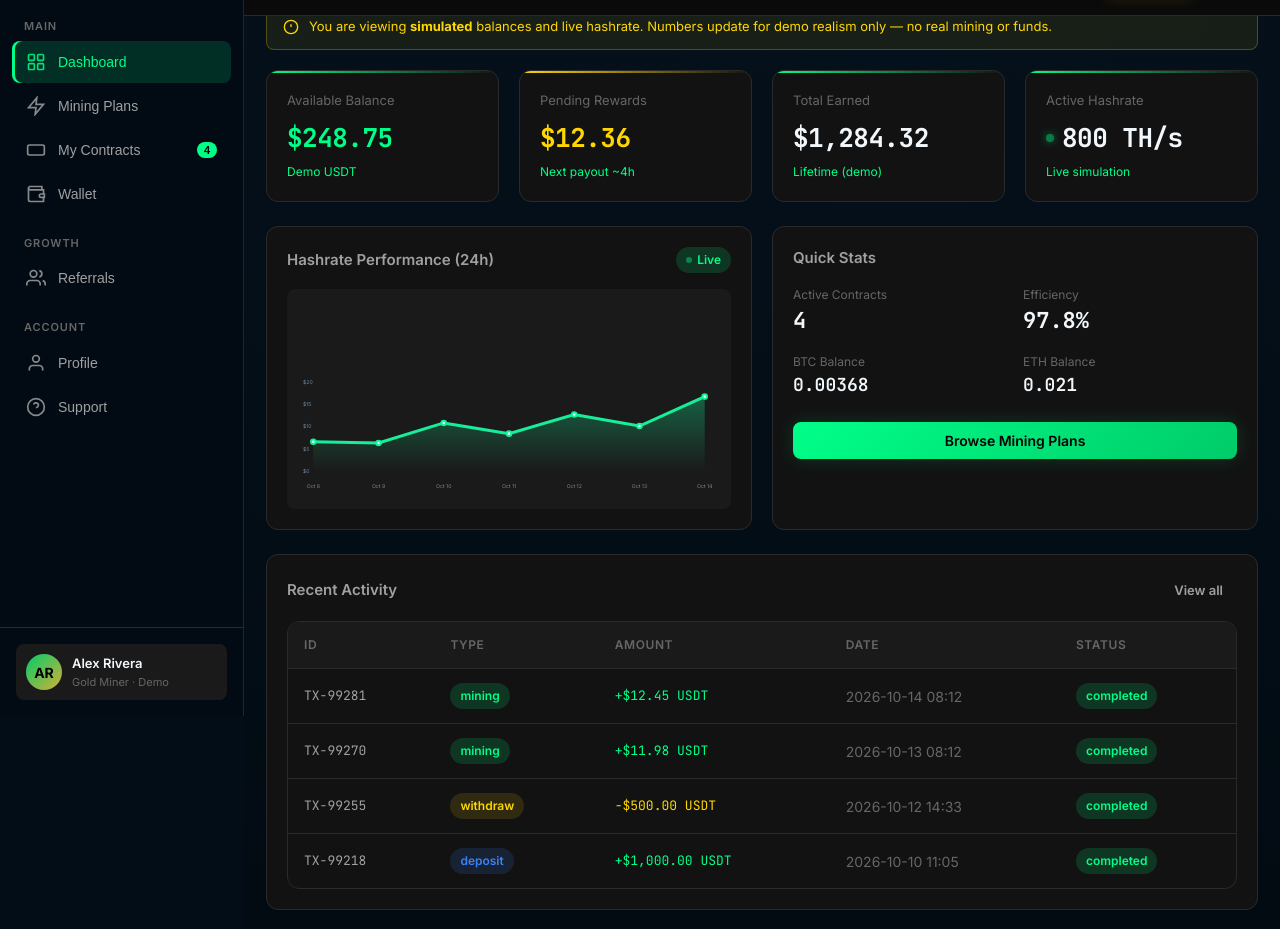
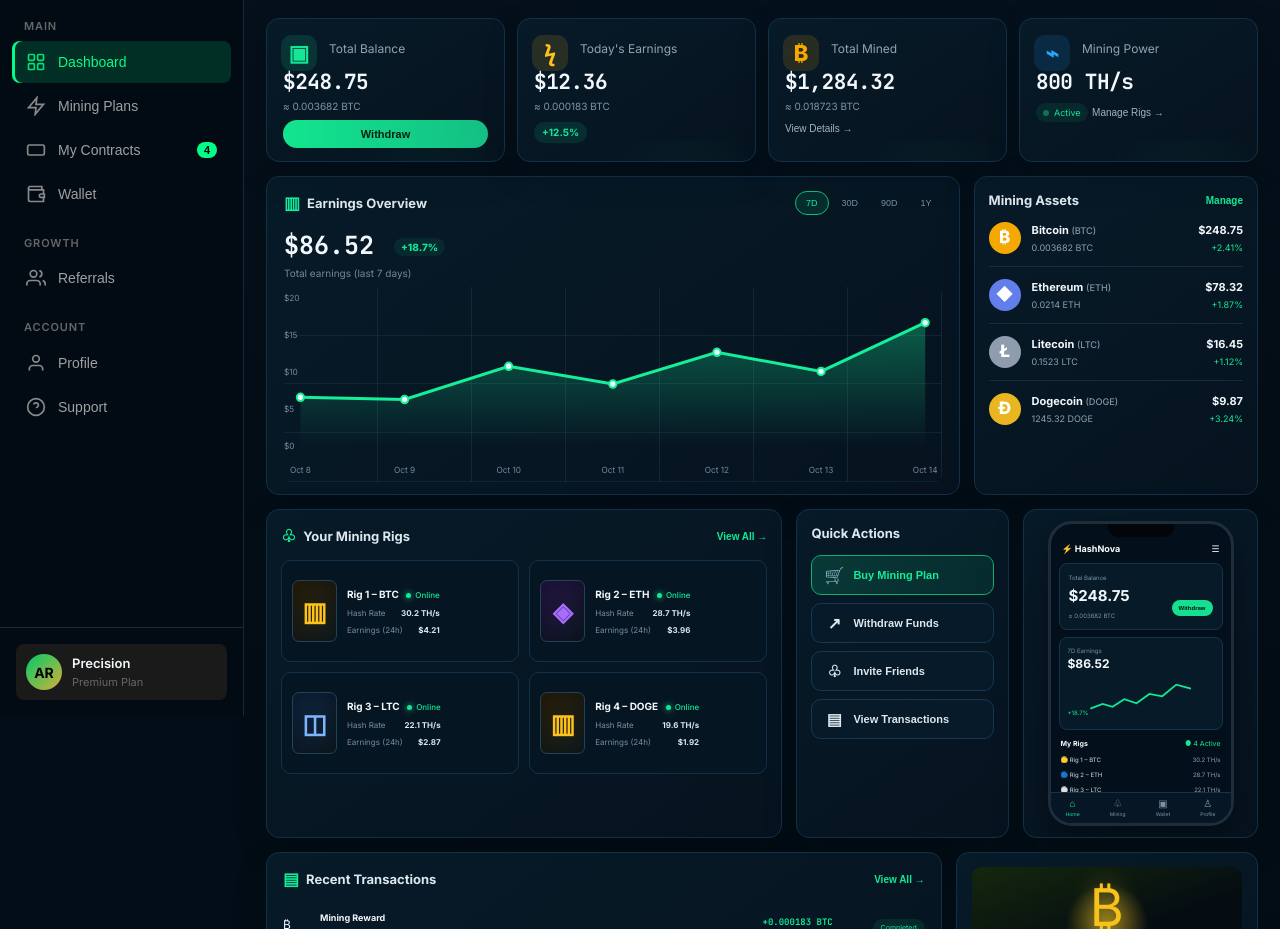
Before and after one commit to USDTmining/HashNova, a plain HTML site: page index.html in a window 1280 px wide. Shown: the part 84-1013 px from the top of the page. Drawn offline with Linux system fonts and the light colour scheme.

Commit message:
Add files via upload

```diff
--- a/index.html
+++ b/index.html
@@ -189,8 +189,8 @@
         <div class="user-chip" onclick="navigate('profile')">
           <div class="avatar">AR</div>
           <div class="user-info">
-            <div class="name">Alex Rivera</div>
-            <div class="role">Gold Miner · Demo</div>
+            <div class="name">Precision</div>
+            <div class="role">Premium Plan</div>
           </div>
         </div>
       </div>
@@ -198,141 +198,133 @@
 
     <!-- Main -->
     <div class="main">
-      <header class="topbar">
+      <header class="topbar dashboard-topbar">
         <div class="topbar-left">
           <button class="mobile-menu-btn" onclick="openSidebar()" aria-label="Menu">
-            <svg width="24" height="24" viewBox="0 0 24 24" fill="none" stroke="currentColor" stroke-width="2"><path d="M3 12h18M3 6h18M3 18h18"/></svg>
+            <svg width="22" height="22" viewBox="0 0 24 24" fill="none" stroke="currentColor" stroke-width="2"><path d="M4 6h16M4 12h16M4 18h16"/></svg>
           </button>
-          <h1 class="page-title" id="page-title">Dashboard</h1>
+          <div class="greeting">
+            <div class="greeting-title">Good morning, Precision <span>👋</span></div>
+            <div class="greeting-subtitle">Your mining journey is powering a better tomorrow.</div>
+          </div>
         </div>
-        <div class="topbar-right">
-          <button class="btn btn-outline btn-sm" onclick="openModal('modal-deposit')">+ Deposit</button>
-          <button class="btn btn-gold btn-sm" onclick="openModal('modal-withdraw')">Withdraw</button>
-          <button class="btn btn-ghost btn-sm" onclick="doLogout()" title="Sign out">
-            <svg width="18" height="18" viewBox="0 0 24 24" fill="none" stroke="currentColor" stroke-width="2"><path d="M9 21H5a2 2 0 01-2-2V5a2 2 0 012-2h4M16 17l5-5-5-5M21 12H9"/></svg>
+        <div class="topbar-right dashboard-profile">
+          <button class="icon-btn" aria-label="Notifications"><span class="notification-dot">3</span><svg width="21" height="21" viewBox="0 0 24 24" fill="none" stroke="currentColor" stroke-width="1.8"><path d="M18 8a6 6 0 0 0-12 0c0 7-3 7-3 9h18c0-2-3-2-3-9"/><path d="M13.7 21a2 2 0 0 1-3.4 0"/></svg></button>
+          <button class="profile-pill" onclick="navigate('profile')">
+            <div class="profile-avatar"><span></span></div>
+            <div class="profile-copy"><strong>Precision</strong><small>Premium Plan</small></div>
           </button>
         </div>
       </header>
 
       <div class="content">
         <!-- ===== DASHBOARD ===== -->
-        <div id="page-dashboard" class="page active">
-          <div class="demo-notice">
-            <svg width="16" height="16" viewBox="0 0 24 24" fill="none" stroke="currentColor" stroke-width="2"><circle cx="12" cy="12" r="10"/><path d="M12 8v4M12 16h.01"/></svg>
-            <span>You are viewing <strong>simulated</strong> balances and live hashrate. Numbers update for demo realism only — no real mining or funds.</span>
-          </div>
+        <div id="page-dashboard" class="page active dashboard-page">
+          <section class="stat-grid target-stats">
+            <article class="target-stat-card">
+              <div class="stat-icon wallet-icon">▣</div>
+              <div class="target-stat-label">Total Balance</div>
+              <div class="target-stat-value" id="stat-balance">$248.75</div>
+              <div class="target-stat-meta">≈ 0.003682 BTC</div>
+              <button class="target-pill-button" onclick="openModal('modal-withdraw')">Withdraw</button>
+            </article>
+            <article class="target-stat-card">
+              <div class="stat-icon earn-icon">ϟ</div>
+              <div class="target-stat-label">Today's Earnings</div>
+              <div class="target-stat-value" id="stat-pending">$12.36</div>
+              <div class="target-stat-meta">≈ 0.000183 BTC</div>
+              <span class="gain-pill">+12.5%</span>
+            </article>
+            <article class="target-stat-card">
+              <div class="stat-icon btc-icon">₿</div>
+              <div class="target-stat-label">Total Mined</div>
+              <div class="target-stat-value" id="stat-earned">$1,284.32</div>
+              <div class="target-stat-meta">≈ 0.018723 BTC</div>
+              <button class="inline-link" onclick="navigate('wallet')">View Details →</button>
+            </article>
+            <article class="target-stat-card">
+              <div class="stat-icon power-icon">⌁</div>
+              <div class="target-stat-label">Mining Power</div>
+              <div class="target-stat-value"><span id="live-hashrate">120.5 TH/s</span></div>
+              <div class="active-status"><span class="dot"></span> Active</div>
+              <button class="inline-link" onclick="navigate('miners')">Manage Rigs →</button>
+            </article>
+          </section>
 
-          <div class="grid grid-4 mb-24">
-            <div class="stat-card">
-              <div class="stat-label">Available Balance</div>
-              <div class="stat-value text-green" id="stat-balance">$2,847.52</div>
-              <div class="stat-change up">Demo USDT</div>
-            </div>
-            <div class="stat-card gold">
-              <div class="stat-label">Pending Rewards</div>
-              <div class="stat-value text-gold" id="stat-pending">$124.80</div>
-              <div class="stat-change up">Next payout ~4h</div>
-            </div>
-            <div class="stat-card">
-              <div class="stat-label">Total Earned</div>
-              <div class="stat-value" id="stat-earned">$15,620.45</div>
-              <div class="stat-change up">Lifetime (demo)</div>
-            </div>
-            <div class="stat-card">
-              <div class="stat-label">Active Hashrate</div>
-              <div class="stat-value" style="display:flex;align-items:center;gap:8px">
-                <span class="live-dot"></span>
-                <span id="live-hashrate">842.5 TH/s</span>
+          <section class="dashboard-grid-main">
+            <article class="panel earnings-panel">
+              <div class="panel-head">
+                <div class="panel-title"><span class="title-icon">▥</span> Earnings Overview</div>
+                <div class="range-tabs"><button class="active">7D</button><button>30D</button><button>90D</button><button>1Y</button></div>
               </div>
-              <div class="stat-change up">Live simulation</div>
-            </div>
-          </div>
+              <div class="earnings-total">$86.52 <span>+18.7%</span></div>
+              <div class="earnings-sub">Total earnings (last 7 days)</div>
+              <div class="line-chart" id="hashrate-chart" aria-label="Earnings chart"></div>
+            </article>
 
-          <div class="grid grid-2 mb-24">
-            <div class="card">
-              <div class="card-header">
-                <div class="card-title">Hashrate Performance (24h)</div>
-                <span class="badge badge-green"><span class="dot"></span> Live</span>
+            <article class="panel assets-panel">
+              <div class="panel-head"><div class="panel-title">Mining Assets</div><button class="manage-link" onclick="navigate('wallet')">Manage</button></div>
+              <div class="asset-row"><div class="coin btc">₿</div><div class="asset-copy"><strong>Bitcoin <small>(BTC)</small></strong><span>0.003682 BTC</span></div><div class="asset-value"><strong>$248.75</strong><span>+2.41%</span></div></div>
+              <div class="asset-row"><div class="coin eth">◆</div><div class="asset-copy"><strong>Ethereum <small>(ETH)</small></strong><span>0.0214 ETH</span></div><div class="asset-value"><strong>$78.32</strong><span>+1.87%</span></div></div>
+              <div class="asset-row"><div class="coin ltc">Ł</div><div class="asset-copy"><strong>Litecoin <small>(LTC)</small></strong><span>0.1523 LTC</span></div><div class="asset-value"><strong>$16.45</strong><span>+1.12%</span></div></div>
+              <div class="asset-row"><div class="coin doge">Ð</div><div class="asset-copy"><strong>Dogecoin <small>(DOGE)</small></strong><span>1245.32 DOGE</span></div><div class="asset-value"><strong>$9.87</strong><span>+3.24%</span></div></div>
+            </article>
+          </section>
+
+          <section class="dashboard-grid-lower">
+            <article class="panel rigs-panel">
+              <div class="panel-head"><div class="panel-title"><span class="title-icon">♧</span> Your Mining Rigs</div><button class="manage-link" onclick="navigate('miners')">View All →</button></div>
+              <div class="rig-grid">
+                <div class="rig-card"><div class="rig-art gold-art">▥</div><div class="rig-copy"><strong>Rig 1 – BTC <span class="online"><i></i> Online</span></strong><span>Hash Rate <b>30.2 TH/s</b></span><span>Earnings (24h) <b>$4.21</b></span></div></div>
+                <div class="rig-card"><div class="rig-art purple-art">◈</div><div class="rig-copy"><strong>Rig 2 – ETH <span class="online"><i></i> Online</span></strong><span>Hash Rate <b>28.7 TH/s</b></span><span>Earnings (24h) <b>$3.96</b></span></div></div>
+                <div class="rig-card"><div class="rig-art blue-art">◫</div><div class="rig-copy"><strong>Rig 3 – LTC <span class="online"><i></i> Online</span></strong><span>Hash Rate <b>22.1 TH/s</b></span><span>Earnings (24h) <b>$2.87</b></span></div></div>
+                <div class="rig-card"><div class="rig-art gold-art">▥</div><div class="rig-copy"><strong>Rig 4 – DOGE <span class="online"><i></i> Online</span></strong><span>Hash Rate <b>19.6 TH/s</b></span><span>Earnings (24h) <b>$1.92</b></span></div></div>
               </div>
-              <div class="chart-container" id="hashrate-chart"></div>
-            </div>
-            <div class="card">
-              <div class="card-header">
-                <div class="card-title">Quick Stats</div>
+            </article>
+
+            <article class="panel quick-panel">
+              <div class="panel-head"><div class="panel-title">Quick Actions</div></div>
+              <button class="quick-action primary" onclick="navigate('plans')"><span>🛒</span> Buy Mining Plan</button>
+              <button class="quick-action" onclick="openModal('modal-withdraw')"><span>↗</span> Withdraw Funds</button>
+              <button class="quick-action" onclick="navigate('referrals')"><span>♧</span> Invite Friends</button>
+              <button class="quick-action" onclick="navigate('wallet')"><span>▤</span> View Transactions</button>
+            </article>
+
+            <article class="phone-preview panel">
+              <div class="phone-screen">
+                <div class="phone-notch"></div>
+                <div class="phone-top"><strong>⚡ HashNova</strong><span>☰</span></div>
+                <div class="phone-balance"><span>Total Balance</span><b>$248.75</b><small>≈ 0.003682 BTC</small><button>Withdraw</button></div>
+                <div class="phone-chart"><small>7D Earnings</small><b>$86.52</b><span>+18.7%</span><svg viewBox="0 0 180 65" preserveAspectRatio="none"><polyline points="4,54 25,46 42,51 62,38 83,45 105,29 127,33 151,13 176,20" fill="none" stroke="currentColor" stroke-width="3"/></svg></div>
+                <div class="phone-rigs"><div><strong>My Rigs</strong><span>● 4 Active</span></div><p>🟡 Rig 1 – BTC <em>30.2 TH/s</em></p><p>🔵 Rig 2 – ETH <em>28.7 TH/s</em></p><p>⚪ Rig 3 – LTC <em>22.1 TH/s</em></p><p>🟡 Rig 4 – DOGE <em>19.6 TH/s</em></p></div>
+                <div class="phone-nav"><span>⌂<small>Home</small></span><span>♧<small>Mining</small></span><span>▣<small>Wallet</small></span><span>♙<small>Profile</small></span></div>
               </div>
-              <div class="grid grid-2" style="gap:16px">
-                <div>
-                  <div class="text-muted" style="font-size:12px">Active Contracts</div>
-                  <div class="mono" style="font-size:22px;font-weight:700" id="stat-miners">4</div>
-                </div>
-                <div>
-                  <div class="text-muted" style="font-size:12px">Efficiency</div>
-                  <div class="mono" style="font-size:22px;font-weight:700" id="stat-efficiency">98.2%</div>
-                </div>
-                <div>
-                  <div class="text-muted" style="font-size:12px">BTC Balance</div>
-                  <div class="mono" style="font-size:18px;font-weight:600" id="wallet-btc">0.04218</div>
-                </div>
-                <div>
-                  <div class="text-muted" style="font-size:12px">ETH Balance</div>
-                  <div class="mono" style="font-size:18px;font-weight:600" id="wallet-eth">1.284</div>
-                </div>
+            </article>
+          </section>
+
+          <section class="dashboard-grid-bottom">
+            <article class="panel transactions-panel">
+              <div class="panel-head"><div class="panel-title"><span class="title-icon">▤</span> Recent Transactions</div><button class="manage-link" onclick="navigate('wallet')">View All →</button></div>
+              <div class="tx-list">
+                <div class="tx-row"><span class="tx-coin btc">₿</span><div><strong>Mining Reward</strong><small>Oct 14, 2026<br/>08:42 AM</small></div><b class="positive">+0.000183 BTC<small>$12.44</small></b><span class="completed">Completed</span></div>
+                <div class="tx-row"><span class="tx-coin eth">◆</span><div><strong>Withdrawal</strong><small>Oct 13, 2026<br/>04:28 PM</small></div><b class="negative">-0.001000 BTC<small>$67.21</small></b><span class="completed">Completed</span></div>
+                <div class="tx-row"><span class="tx-coin ltc">Ł</span><div><strong>Deposit</strong><small>Oct 12, 2026<br/>11:15 AM</small></div><b class="positive">+0.002500 BTC<small>$168.45</small></b><span class="completed">Completed</span></div>
+                <div class="tx-row"><span class="tx-coin doge">Ð</span><div><strong>Referral Bonus</strong><small>Oct 11, 2026<br/>09:32 AM</small></div><b class="positive">+0.000250 BTC<small>$16.82</small></b><span class="completed">Completed</span></div>
               </div>
-              <div class="mt-24">
-                <button class="btn btn-primary w-full" onclick="navigate('plans')">Browse Mining Plans</button>
-              </div>
-            </div>
-          </div>
+            </article>
 
-          <div class="card">
-            <div class="card-header">
-              <div class="card-title">Recent Activity</div>
-              <button class="btn btn-ghost btn-sm" onclick="navigate('wallet')">View all</button>
-            </div>
-            <div class="table-wrap">
-              <table>
-                <thead>
-                  <tr>
-                    <th>ID</th>
-                    <th>Type</th>
-                    <th>Amount</th>
-                    <th>Date</th>
-                    <th>Status</th>
-                  </tr>
-                </thead>
-                <tbody>
-                  <tr>
-                    <td class="mono">TX-99281</td>
-                    <td><span class="badge badge-green">mining</span></td>
-                    <td class="mono text-green">+$12.45 USDT</td>
-                    <td class="text-muted">2026-10-14 08:12</td>
-                    <td><span class="badge badge-green">completed</span></td>
-                  </tr>
-                  <tr>
-                    <td class="mono">TX-99270</td>
-                    <td><span class="badge badge-green">mining</span></td>
-                    <td class="mono text-green">+$11.98 USDT</td>
-                    <td class="text-muted">2026-10-13 08:12</td>
-                    <td><span class="badge badge-green">completed</span></td>
-                  </tr>
-                  <tr>
-                    <td class="mono">TX-99255</td>
-                    <td><span class="badge badge-gold">withdraw</span></td>
-                    <td class="mono text-gold">-$500.00 USDT</td>
-                    <td class="text-muted">2026-10-12 14:33</td>
-                    <td><span class="badge badge-green">completed</span></td>
-                  </tr>
-                  <tr>
-                    <td class="mono">TX-99218</td>
-                    <td><span class="badge badge-blue">deposit</span></td>
-                    <td class="mono text-green">+$1,000.00 USDT</td>
-                    <td class="text-muted">2026-10-10 11:05</td>
-                    <td><span class="badge badge-green">completed</span></td>
-                  </tr>
-                </tbody>
-              </table>
-            </div>
-          </div>
+            <article class="premium-card">
+              <div class="premium-art">₿</div>
+              <h3>Upgrade to Premium</h3>
+              <ul><li>✓ Higher mining power</li><li>✓ Lower fees</li><li>✓ Priority withdrawals</li></ul>
+              <button onclick="navigate('plans')">Upgrade Now</button>
+            </article>
+          </section>
+
+          <section class="bottom-hero">
+            <div class="hero-copy"><strong>HashNova</strong><h2>Mine Today. Build Tomorrow.</h2><p>Secure &nbsp; • &nbsp; Sustainable &nbsp; • &nbsp; Profitable</p></div>
+            <button onclick="navigate('plans')">Start Mining Now →</button>
+          </section>
         </div>
 
         <!-- ===== PLANS ===== -->
@@ -562,6 +554,12 @@
         </div>
       </div>
     </div>
+    <nav class="mobile-bottom-nav">
+      <button class="active" onclick="navigate('dashboard')"><span>⌂</span><small>Home</small></button>
+      <button onclick="navigate('miners')"><span>♧</span><small>Mining</small></button>
+      <button onclick="navigate('wallet')"><span>▣</span><small>Wallet</small></button>
+      <button onclick="navigate('profile')"><span>♙</span><small>Profile</small></button>
+    </nav>
   </div>
 
   <!-- ========== MODALS ========== -->
```
